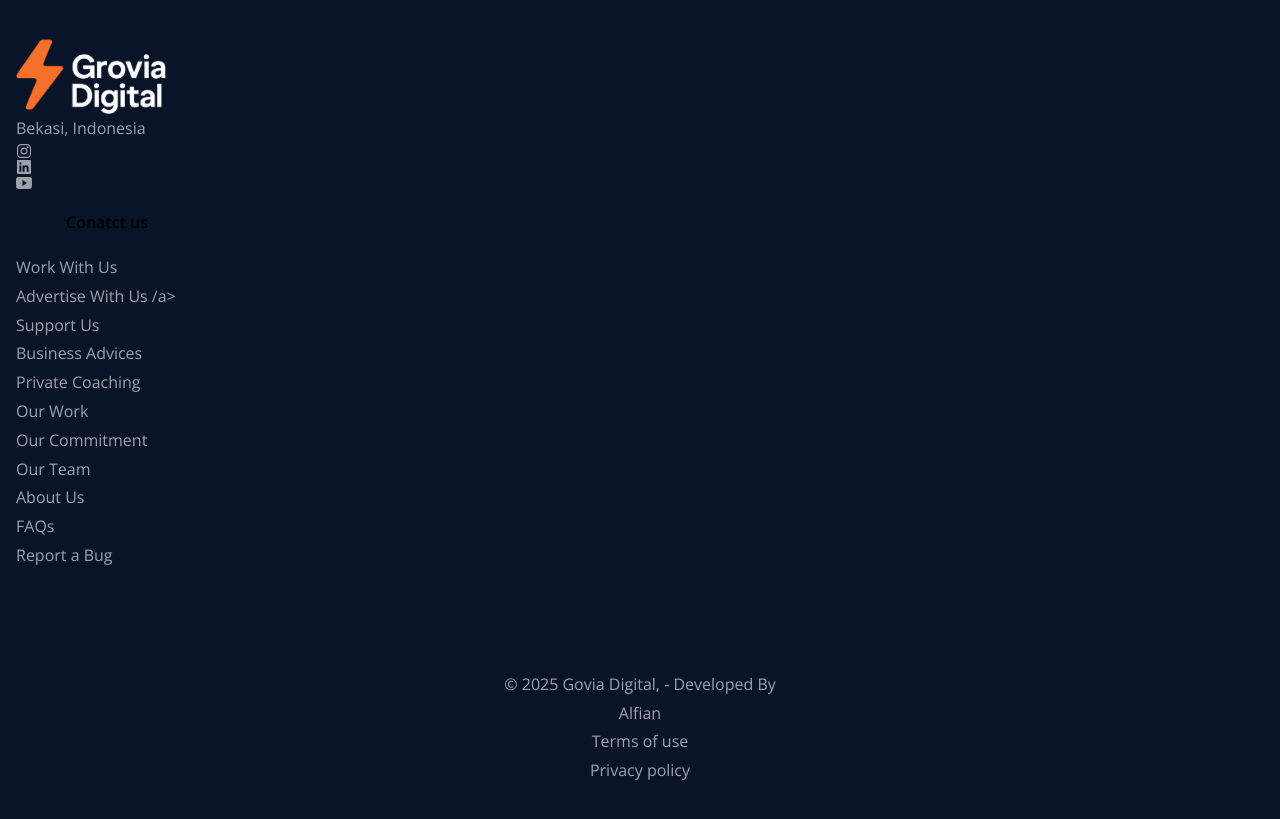
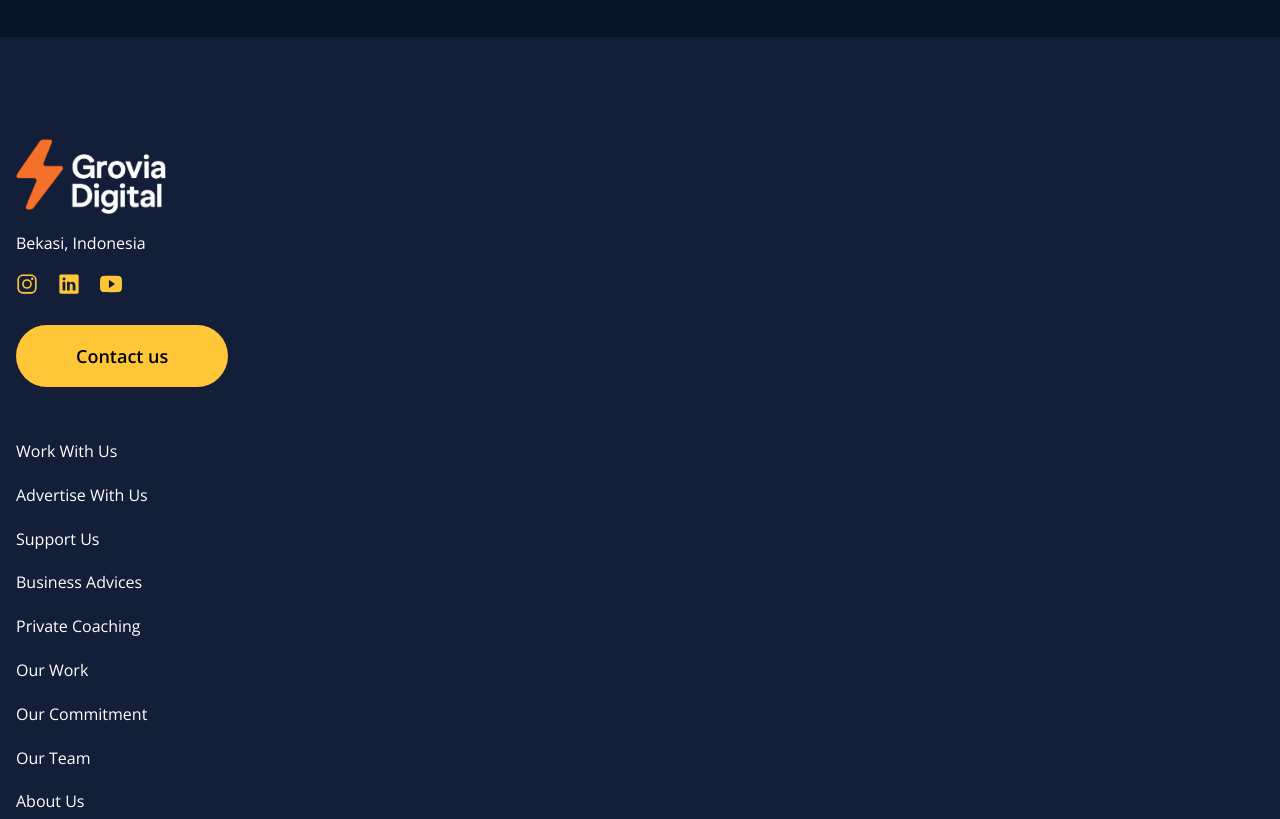
Before and after one commit to Alfiannnn13/digital-agency, a plain HTML site: page index.html in a window 1280 px wide. Shown: the part 7400-8219 px from the top of the page. Before the commit the page ends 8185 px from the top, so only its background shows below. Drawn offline with nearby package versions, Linux system fonts and the light colour scheme.

Commit message:
footer bottom

```diff
--- a/assets/css/style.css
+++ b/assets/css/style.css
@@ -402,3 +402,64 @@ bpdy.nav-active {
   margin-block-start: 60px;
   margin-inline: auto;
 }
+
+/* footer */
+.footer {
+  background-color: var(--bg-russian-violet);
+  color: var(--text-white);
+}
+
+.footer-top {
+  padding-block-start: var(--section-spacing);
+}
+
+.footer-top .container {
+  display: grid;
+  gap: 50px;
+}
+
+.footer-text {
+  margin-block: 15px;
+}
+
+.social-list {
+  display: flex;
+  align-items: center;
+  gap: 20px;
+  margin-block-end: 30px;
+}
+
+.social-link {
+  color: var(--text-sunglow);
+  font-size: 2.2rem;
+}
+
+.footer .btn {
+  font-size: var(--fontSize-5);
+  padding-inline: 60px;
+}
+
+.footer-list {
+  display: grid;
+  gap: 15px;
+}
+
+.footer-bottom {
+  padding-block: 40px;
+  border-block-start: 1px solid var(--border-white-alpha-10);
+}
+
+.footer-bottom .link {
+  display: inline-block;
+  color: var(--text-sunglow);
+}
+
+.footer-bottom-list {
+  display: flex;
+  justify-content: center;
+  align-items: center;
+  gap: 20px;
+  margin-inline-start: 20px;
+}
+
+/* media queries */
--- a/index.html
+++ b/index.html
@@ -366,7 +366,7 @@
               </li>
             </ul>
 
-            <a href="" class="btn brn-primary">Conatct us</a>
+            <a href="" class="btn btn-primary">Contact us</a>
           </div>
 
           <ul class="footer-list">
@@ -374,7 +374,7 @@
               <a href="#" class="footer-link">Work With Us</a>
             </li>
             <li>
-              <a href="#" class="footer-link">Advertise With Us /a>
+              <a href="#" class="footer-link">Advertise With Us </a>
             </li>
             <li>
               <a href="#" class="footer-link">Support Us</a>
@@ -410,7 +410,8 @@
       <div class="footer-bottom text-center">
         <div class="container">
           <p class="copyright">
-                &copy; 2025 Govia Digital, - Developed By <a href="https://www.instagram.com/bentaradabentarilang/">Alfian</a>
+            &copy; 2025 Govia Digital, - Developed By
+            <a href="https://www.instagram.com/bentaradabentarilang/">Alfian</a>
           </p>
 
           <ul class="footer-bottom-list">
@@ -423,7 +424,6 @@
           </ul>
         </div>
       </div>
-
     </footer>
 
     <!-- custom js -->
```
Also changed, not shown: index.txt (deleted). Lines whose indentation alone changed are shown as unchanged.
